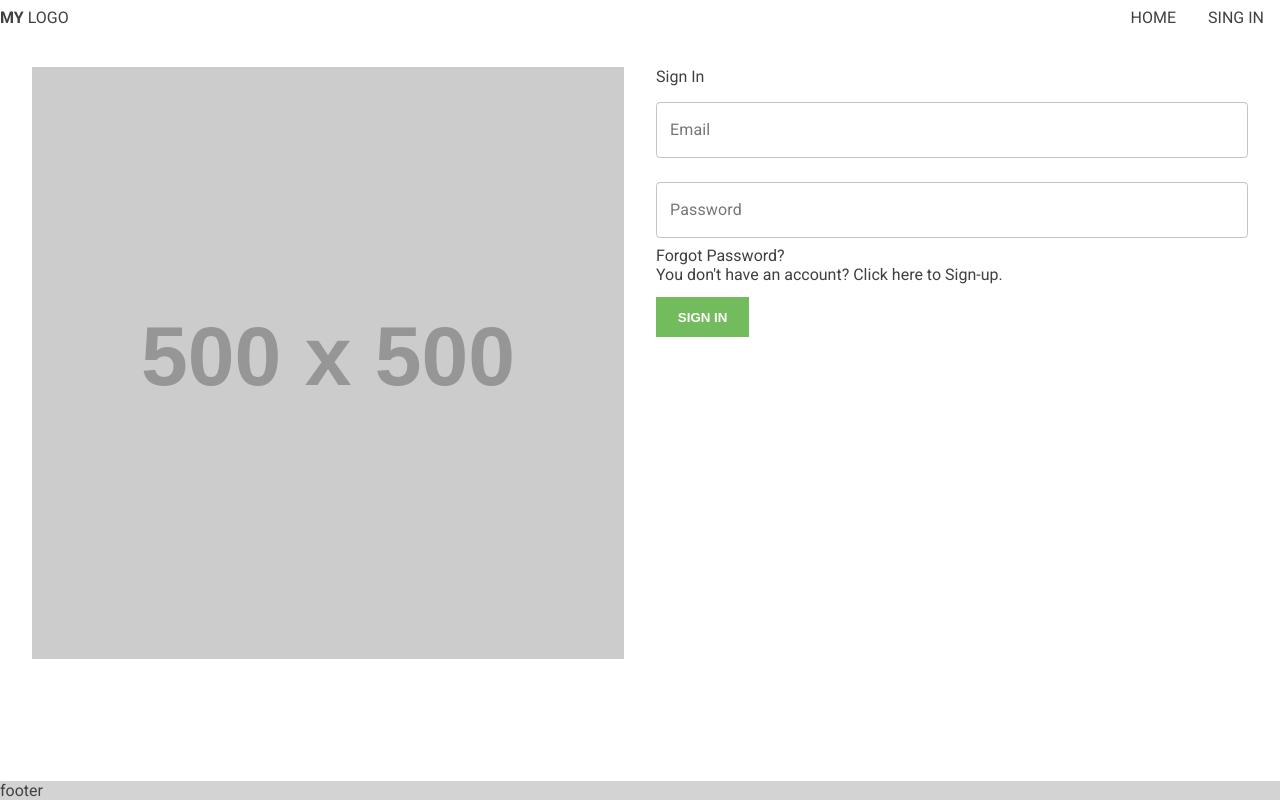
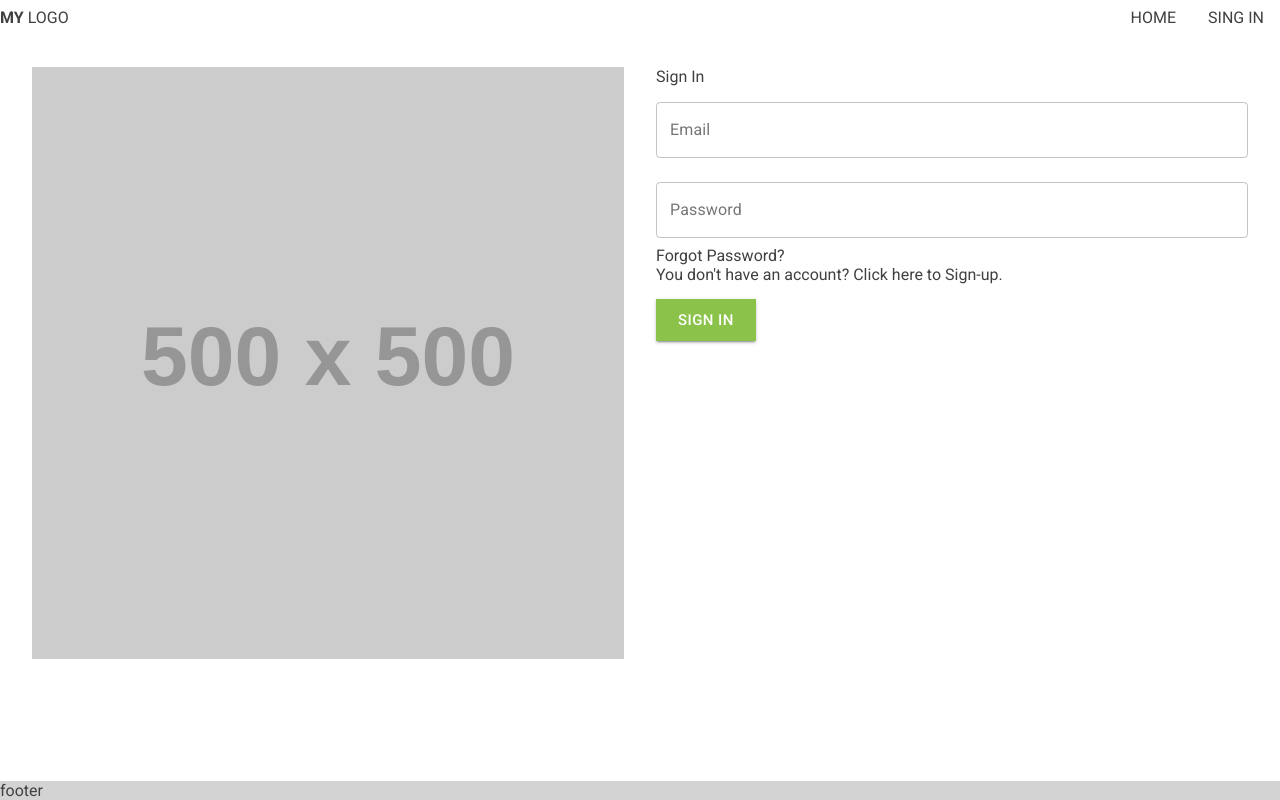
Before and after one commit to maksymo/fistiki-react-eshop, a React (Create React App) app: page /sign-in in a window 1280 px wide. Built offline with nearby package versions, Linux system fonts and the light colour scheme.

Commit message:
feat(*): add global theme styling + update Button styles

```diff
--- a/src/components/authentication/SignIn/SignIn.comp.jsx
+++ b/src/components/authentication/SignIn/SignIn.comp.jsx
@@ -2,6 +2,7 @@ import React from 'react';
 
 import { SignInContainer, InputField } from './SignIn.styles';
 
+// import Button from '@material-ui/core/Button';
 import Button from '../../common/Button/Button.comp';
 
 const handleSubmit = event => {
@@ -38,7 +39,9 @@ const SignIn = () => (
       />
       <div>Forgot Password?</div>
       <div>You don't have an account? Click here to Sign-up.</div>
-      <Button margin="1em 0 0 0">Sign In</Button>
+      <Button margin="1em 0 0" variant="contained" size="large" color="primary">
+        Sign In
+      </Button>
     </form>
   </SignInContainer>
 );
--- a/src/components/common/Button/Button.styles.jsx
+++ b/src/components/common/Button/Button.styles.jsx
@@ -1,37 +1,8 @@
-import styled, { css } from 'styled-components';
-import colorVars from '../../../utils/cssColorVars.js';
+// import styled from 'styled-components';
+import Button from '@material-ui/core/Button';
+import { styled } from '@material-ui/styles';
 
-const disabledStyles = css`
-  cursor: not-allowed;
-  opacity: 0.6;
-`;
-
-const getDisabledStatus = props => {
-  if (props.disabled) {
-    return disabledStyles;
-  }
-};
-
-export const ButtonContainer = styled.button`
-  cursor: pointer;
-  text-transform: uppercase;
-  padding: 0.7rem 1.3rem;
-  font-weight: 700;
-  margin: ${props => (props.margin ? props.margin : '0')}
-  background-color: ${props =>
-    props.inverted ? 'transparent' : colorVars.primary};
-  border: 0.12rem solid ${colorVars.primary};
-  color: ${props => (props.inverted ? colorVars.primary : 'white')};
-  transition: all cubic-bezier(0.25, 0.8, 0.5, 1) 0.15s;
-  ${getDisabledStatus}
-  &:hover {
-    background-color: ${props =>
-      !props.inverted ? 'transparent' : colorVars.primary};
-    border: 0.12rem solid
-      ${props => (!props.inverted ? colorVars.primary : 'transparent')};
-    color: ${props => (!props.inverted ? colorVars.primary : 'white')};
-  }
-  &:focus {
-    outline: none;
-  }
-`;
+export const ButtonContainer = styled(Button)({
+  borderRadius: 0,
+  margin: props => (props.margin ? props.margin : '0')
+});
--- a/src/index.js
+++ b/src/index.js
@@ -11,11 +11,34 @@ import App from './App';
 import * as serviceWorker from './serviceWorker';
 import './index.css';
 
+import { createMuiTheme } from '@material-ui/core/styles';
+import { ThemeProvider } from '@material-ui/styles';
+
+const theme = createMuiTheme({
+  palette: {
+    primary: {
+      light: '#bef67a',
+      main: '#8bc34a',
+      dark: '#5a9216',
+      contrastText: '#fff'
+    },
+    secondary: {
+      light: '#a4a4a4',
+      main: '#757575',
+      dark: '#494949',
+      contrastText: '#fff'
+    }
+  },
+  spacing: 8
+});
+
 ReactDOM.render(
   <Provider store={store}>
     <BrowserRouter>
       <PersistGate persistor={persistor}>
-        <App />
+        <ThemeProvider theme={theme}>
+          <App />
+        </ThemeProvider>
       </PersistGate>
     </BrowserRouter>
   </Provider>,
```
